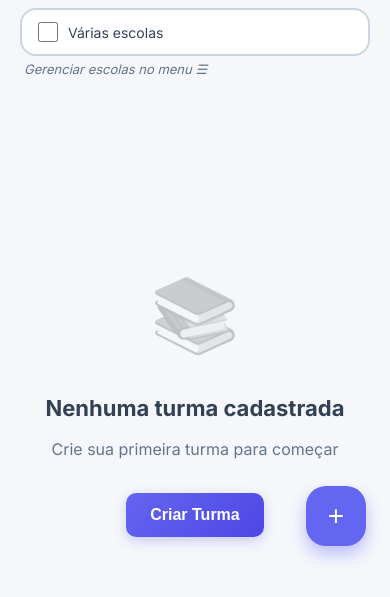
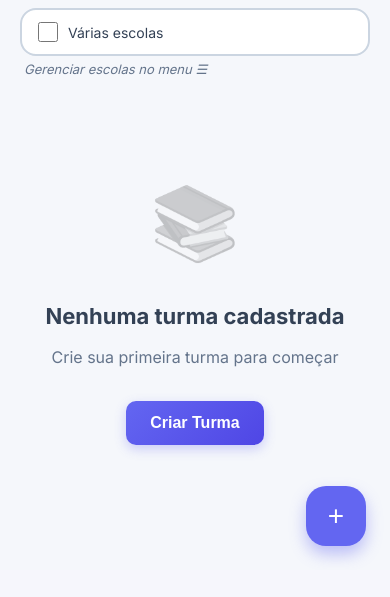
Before and after one commit to JRCPacheco/chamada-pro, a PHP site: page / in a window 390 px wide, after a click on "Começar Agora". Shown: the part 274-871 px from the top of the page. After the commit the page ends 835 px from the top, so only its background shows below. Run offline with PHP 8.4, Linux system fonts and the light colour scheme; some libraries are stand-ins or nearby versions.

Commit message:
fix: reduzir espaçamento vertical excessivo em telas vazias (mobile)
- Normalizar padding-bottom de .alunos-list para 56px
- Adicionar media query mobile-only para .empty-state
- Reduzir padding de .empty-state de 60px para 12px em mobile
- Manter layout desktop inalterado

```diff
--- a/css/styles.css
+++ b/css/styles.css
@@ -434,7 +434,7 @@ body {
 
 /* ===== TURMAS LIST ===== */
 .turmas-list {
-    padding: 0 20px 100px;
+    padding: 0 20px 56px;
 }
 
 .turma-card {
@@ -723,7 +723,7 @@ body {
 
 /* ===== ALUNOS LIST ===== */
 .alunos-list {
-    padding: 0 20px 100px;
+    padding: 0 20px 56px;
 }
 
 .aluno-card {
@@ -1568,3 +1568,16 @@ body {
     font-size: 12px;
     color: var(--gray-500);
 }
+
+/* ===== MOBILE EMPTY STATE SPACING FIX ===== */
+@media (max-width: 600px) {
+
+    .turmas-list,
+    .alunos-list {
+        padding-bottom: 56px !important;
+    }
+
+    .empty-state {
+        padding: 12px 20px !important;
+    }
+}
```
